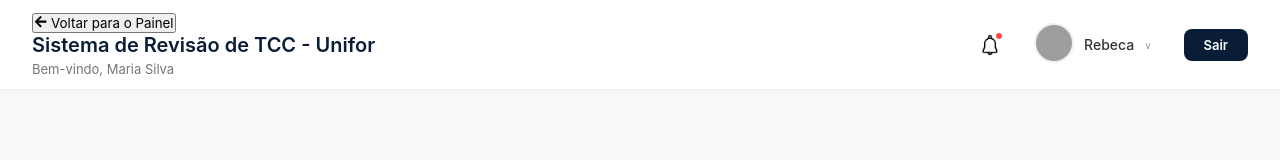
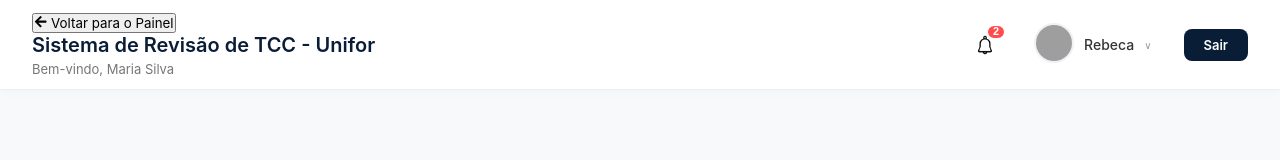
Before and after one commit to rebecasena98o/TCC-Web, a React (Vite) app: page /detalhes-tcc in a window 1280 px wide. Shown: the top 160 px of the page. Built offline with nearby package versions, Linux system fonts and the light colour scheme; grey boxes are pictures that could not be loaded.

Commit message:
Feat: adicionando top menu dropdown ao Header e corrijindo style dele

```diff
--- /dev/null
+++ b/src/Components/DropdownNotification.css
@@ -0,0 +1,136 @@
+
+.notification-dropdown {
+  position: relative;
+  display: flex;
+  align-items: center;
+  justify-content: center;
+}
+
+
+.bell-btn {
+  background: transparent;
+  border: none;
+  cursor: pointer;
+  position: relative;
+  padding: 6px;
+  border-radius: 50%;
+  transition: background-color 0.2s ease;
+  display: flex;
+  align-items: center;
+  justify-content: center;
+}
+
+.bell-btn:hover, .bell-btn.active {
+  background-color: #f5f5f5;
+}
+
+
+.drop-notification-badge {
+  position: absolute;
+  top: -4px;
+  right: -4px;
+  background-color: #ff4d4f !important;
+  color: #ffffff !important;
+  font-family: Arial, sans-serif !important;
+  font-size: 11px !important;
+  font-weight: bold !important;
+  border-radius: 12px !important;
+  padding: 0px 5px !important;
+  border: 2px solid white !important;
+  line-height: 1 !important;
+  display: flex !important;
+  align-items: center !important;
+  justify-content: center !important;
+  min-width: 16px !important;
+  height: 16px !important;
+  z-index: 10;
+}
+
+
+.notification-content {
+  position: absolute;
+  right: 0;
+  top: 100%;
+  margin-top: 12px;
+  background-color: #ffffff;
+  width: 320px;
+  max-height: 420px;
+  box-shadow: 0 4px 20px rgba(0, 0, 0, 0.15);
+  z-index: 1000;
+  border-radius: 12px;
+  border: 1px solid #E0E0E0;
+  display: flex;
+  flex-direction: column;
+  overflow: hidden;
+}
+
+.notification-header {
+  padding: 14px 16px;
+  border-bottom: 1px solid #f0f0f0;
+  background-color: #fafafa;
+}
+
+.notification-header h4 {
+  margin: 0;
+  color: #1a1d37;
+  font-size: 15px;
+  font-weight: 600;
+}
+
+.notification-list {
+  overflow-y: auto;
+  flex: 1;
+}
+
+.notification-item {
+  padding: 14px 16px;
+  border-bottom: 1px solid #f0f0f0;
+  display: flex;
+  flex-direction: column;
+  gap: 6px;
+  transition: background-color 0.2s ease;
+  cursor: pointer;
+  text-align: left;
+}
+
+.notification-item:hover {
+  background-color: #fcfcfc;
+}
+
+.notification-item:last-child {
+  border-bottom: none;
+}
+
+.item-main h5 {
+  margin: 0 0 4px 0;
+  font-size: 13px;
+  color: #333333;
+  font-weight: 600;
+}
+
+.item-main p {
+  margin: 0;
+  font-size: 13px;
+  color: #666666;
+  line-height: 1.4;
+}
+
+.item-time {
+  font-size: 11px;
+  color: #aaaaaa;
+  align-self: flex-end;
+}
+
+.empty-notifications {
+  padding: 30px 16px;
+  text-align: center;
+  color: #999;
+  font-size: 13px;
+  margin: 0;
+}
+
+
+.notification-item.status { border-left: 4px solid #1875E8; }
+.notification-item.mensagem { border-left: 4px solid #4CAF50; }
+.notification-item.ticket { border-left: 4px solid #ff9800; }
+.notification-item.resposta { border-left: 4px solid #9c27b0; }
--- /dev/null
+++ b/src/Components/DropdownNotification.jsx
@@ -0,0 +1,101 @@
+import React, { useState } from 'react';
+import './DropdownNotification.css';
+
+
+const DropdownNotification = ({ user, customIcon }) => {
+  const [isOpen, setIsOpen] = useState(false);
+
+  const toggleDropdown = () => {
+    setIsOpen(!isOpen);
+  };
+
+
+  const isLibrarian = user?.email?.includes('admin') || user?.role === 'librarian';
+
+
+  const notificacoesAluno = [
+    {
+      id: 1,
+      titulo: "Alteração de Status",
+      descricao: "Seu TCC 'Análise de Sistemas...' mudou para: Ajustes Necessários.",
+      tipo: "status",
+      data: "Hoje, 14:30"
+    },
+    {
+      id: 2,
+      titulo: "Nova Mensagem",
+      descricao: "O Bibliotecário enviou observações sobre a introdução.",
+      tipo: "mensagem",
+      data: "Ontem, 16:15"
+    }
+  ];
+
+  const notificacoesBibliotecario = [
+    {
+      id: 1,
+      titulo: "Novo Ticket Recebido",
+      descricao: "João Santos enviou a primeira versão do TCC.",
+      tipo: "ticket",
+      data: "Hoje, 18:02"
+    },
+    {
+      id: 2,
+      titulo: "Resposta de Aluno",
+      descricao: "Maria Silva respondeu no chat do chamado #1024.",
+      tipo: "resposta",
+      data: "Hoje, 11:20"
+    }
+  ];
+
+
+  const notificacoesAtuais = isLibrarian ? notificacoesBibliotecario : notificacoesAluno;
+
+  return (
+    <div className="notification-dropdown">
+
+      <button className={`bell-btn ${isOpen ? 'active' : ''}`} onClick={toggleDropdown}>
+      {customIcon ? (
+          <img src={customIcon}
+          alt="Notificações"
+          className="bell-img"
+          style={{ width: '22px', height: '22px', objectFit: 'contain' }}
+          />
+        ) : (
+      <span className="bell-icon">🔔</span>
+      )}
+      {notificacoesAtuais.length > 0 && (
+        <span className="drop-notification-badge">
+        {notificacoesAtuais.length}
+      </span>
+    )}
+
+      </button>
+
+      {isOpen && (
+        <div className="notification-content">
+          <div className="notification-header">
+            <h4>Notificações</h4>
+          </div>
+
+          <div className="notification-list">
+            {notificacoesAtuais.length === 0 ? (
+              <p className="empty-notifications">Nenhuma nova notificação.</p>
+            ) : (
+              notificacoesAtuais.map((notif) => (
+                <div key={notif.id} className={`notification-item ${notif.tipo}`}>
+                  <div className="item-main">
+                    <h5>{notif.titulo}</h5>
+                    <p>{notif.descricao}</p>
+                  </div>
+                  <span className="item-time">{notif.data}</span>
+                </div>
+              ))
+            )}
+          </div>
+        </div>
+      )}
+    </div>
+  );
+};
+
+export default DropdownNotification;
--- a/src/Components/Header.jsx
+++ b/src/Components/Header.jsx
@@ -2,6 +2,7 @@ import React from 'react';
 import { useNavigate, useLocation } from 'react-router-dom';
 import './StyleHeader.css';
 import { FaArrowLeft } from 'react-icons/fa';
+import DropdownNotification from './DropdownNotification.jsx';
 import SininhoIcon from '../imgs/Header/sininho-notification.png';
 
 const Header = ({ user }) => {
@@ -9,6 +10,15 @@ const Header = ({ user }) => {
   const location = useLocation();
 
    const estaNaTelaDoTicket = location.pathname === '/detalhes-tcc';
+   const isLibrarian = user?.email?.includes('admin') || user?.role === 'librarian';
+
+   const handleVoltarPainel = () => {
+    if (isLibrarian) {
+      navigate('/LibrarianQueue');
+    } else {
+      navigate('/aluno/homealuno');
+    }
+  };
 
   return (
     <header className="main-header">
@@ -18,22 +28,24 @@ const Header = ({ user }) => {
         <div className="header-left-group">
           {estaNaTelaDoTicket && (
             <button
-            onClick={() => navigate('/aluno/homealuno')}
+            onClick={handleVoltarPainel}
             className="btn-voltar-header"
           >
-    <FaArrowLeft /> Voltar para o Painel
-  </button>
-)}
-              <h1 className="brand-title">Sistema de Revisão de TCC - Unifor</h1>
-          <p className="welcome-subtitle">Bem-vindo, {user?.email?.split('@')[0] || 'Maria Silva'}</p>
+        <FaArrowLeft /> Voltar para o Painel
+      </button>
+      )}
+              <h1 className="brand-title">
+                Sistema de Revisão de TCC - Unifor
+                </h1>
+
+          <p className="welcome-subtitle">
+            Bem-vindo, {user?.name || user?.nome || user?.email?.split('@')[0] || 'Maria Silva'}
+          </p>
         </div>
 
 
         <div className="header-right">
-          <div className="notification-bell">
-            <img src={SininhoIcon} alt="Notificações" className="bell-img" />
-            <span className="notification-badge"></span>
-          </div>
+          <DropdownNotification user={user} customIcon={SininhoIcon} />
 
           <div className="user-profile-group">
             <div className="user-avatar-container">
@@ -44,7 +56,9 @@ const Header = ({ user }) => {
                 className="user-avatar"
               />
             </div>
-            <span className="user-name-display">{user?.email?.split('@')[0] || 'Rebeca'}</span>
+            <span className="user-name-display">
+              {user?.name || user?.nome || user?.email?.split('@')[0] || 'Rebeca'}
+            </span>
             <span className="dropdown-arrow">∨</span>
           </div>
 
--- a/src/Components/StyleHeader.css
+++ b/src/Components/StyleHeader.css
@@ -43,7 +43,6 @@
 
 .notification-bell {
   position: relative;
-  cursor: pointer;
   display: flex;
   align-items: center;
   justify-content: center;
@@ -53,17 +52,6 @@
   width: 24px;
   height: 24px;
   object-fit: contain;
-}
-
-.notification-badge {
-  position: absolute;
-  top: -2px;
-  right: -2px;
-  width: 10px;
-  height: 10px;
-  background-color: #ff4d4f;
-  border-radius: 50%;
-  border: 2px solid white;
 }
 
 .user-profile-group {
```
